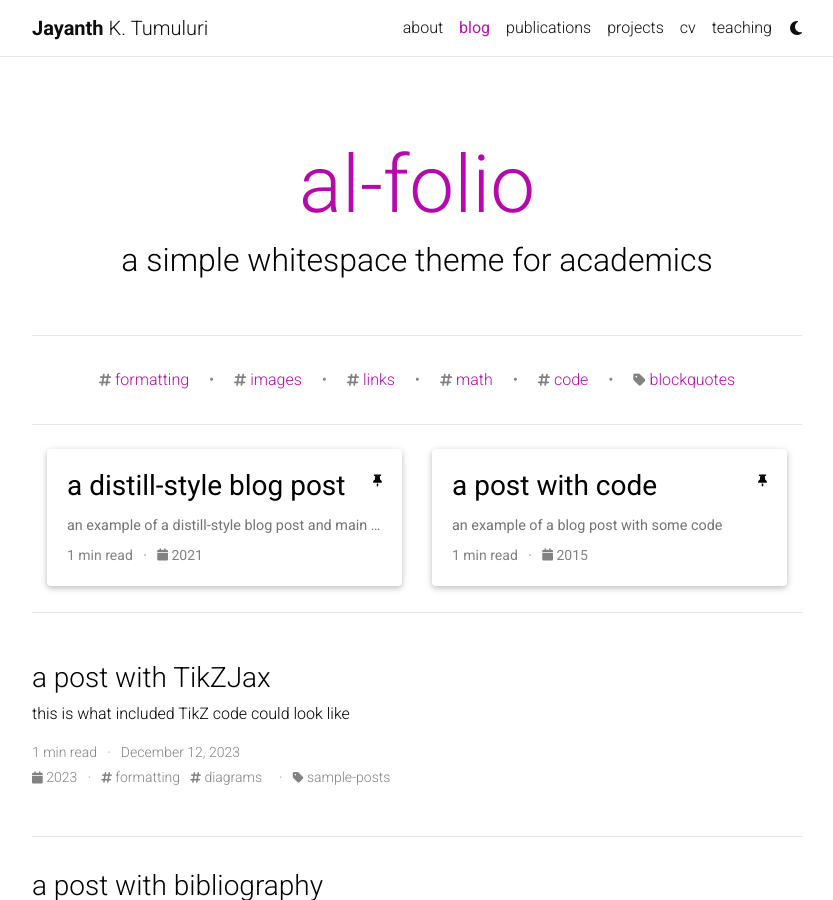
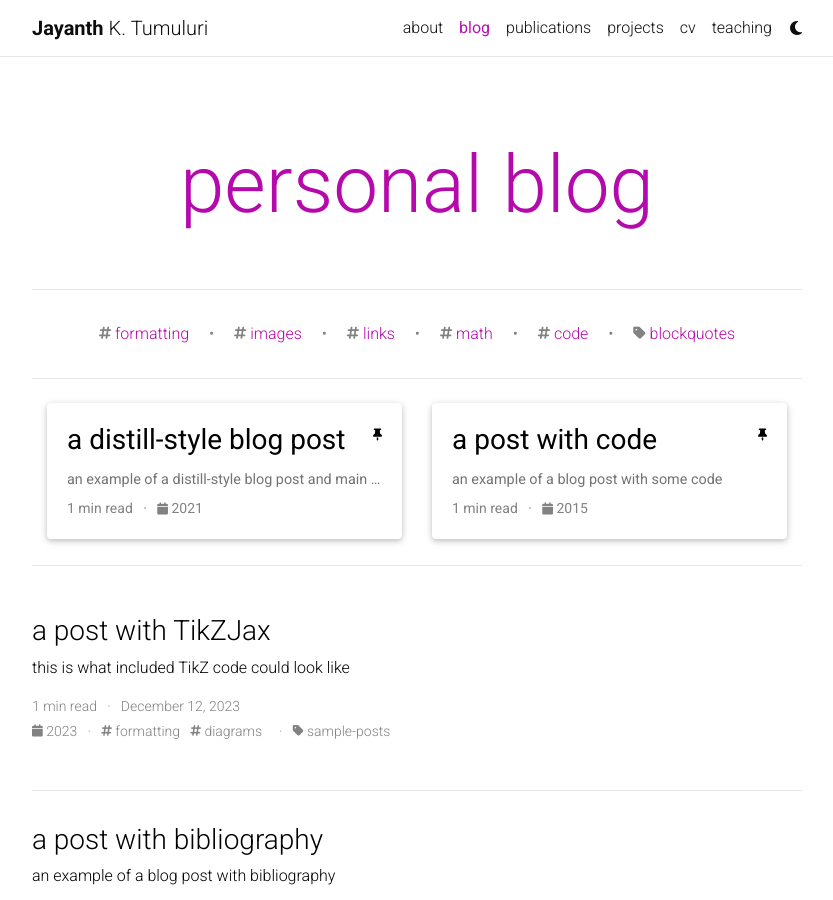
Before and after one commit to jayanthktumuluri/jayanthktumuluri.github.io, a Jekyll site: the page built from _pages/blog.md, in a window 1280 px wide and 900 px high. Shown: the whole window, without its empty margins (223-1056 px from the left). Built offline with Jekyll 4.4.1, drawn with Linux system fonts in a browser that asks for light colours; the list of posts is cut into pages by our own code; comment, search, counter and statistics services are not loaded; a style sheet for code colours, icons or effects is not loaded.

Commit message:
Update _config.yml

```diff
--- a/_config.yml
+++ b/_config.yml
@@ -117,8 +117,8 @@
 # Blog
 # -----------------------------------------------------------------------------
 
-blog_name: al-folio # blog_name will be displayed in your blog page
-blog_description: a simple whitespace theme for academics
+blog_name: personal blog # blog_name will be displayed in your blog page
+blog_description:
 permalink: /blog/:year/:title/
 
 # Pagination
```
